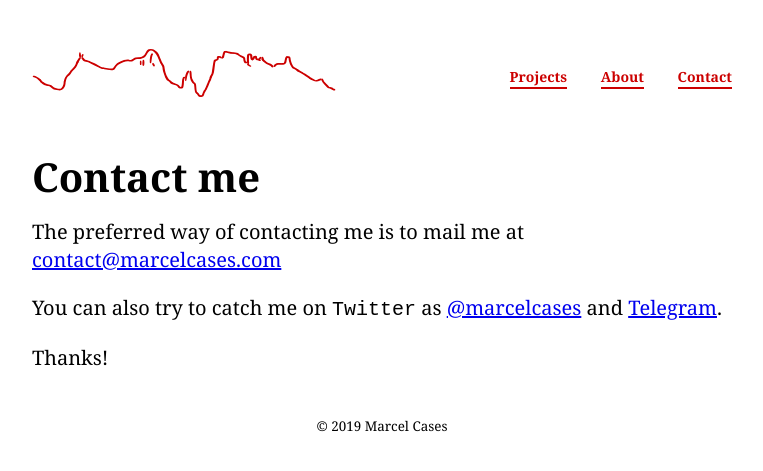
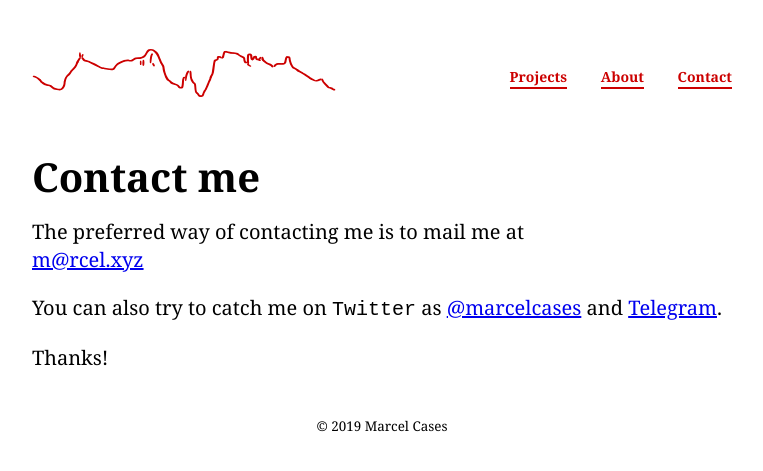
Before and after one commit to marcelcases/marcelcases.github.io, a Jekyll site: the page built from contact.markdown, in a window 1280 px wide. Shown: the top 471 px of the page, without its empty margins (258-1021 px from the left). Built offline with Jekyll 4.4.1, drawn with Linux system fonts in a browser that asks for light colours; comment, search, counter and statistics services are not loaded.

Commit message:
Public email updated
Signed-off-by: Marcel Cases i Freixenet <m@rcel.xyz>

```diff
--- a/contact.markdown
+++ b/contact.markdown
@@ -9,7 +9,7 @@ date: 2017-10-01 12:00:00 +01:00
 # Contact me
 
 The preferred way of contacting me is to mail me at
-[contact@marcelcases.com](mailto:contact@marcelcases.com?subject=Contact)
+[m@rcel.xyz](mailto:m@rcel.xyz?subject=Contact)
 
 You can also try to catch me
 on `Twitter` as [@marcelcases] and [Telegram].
```
